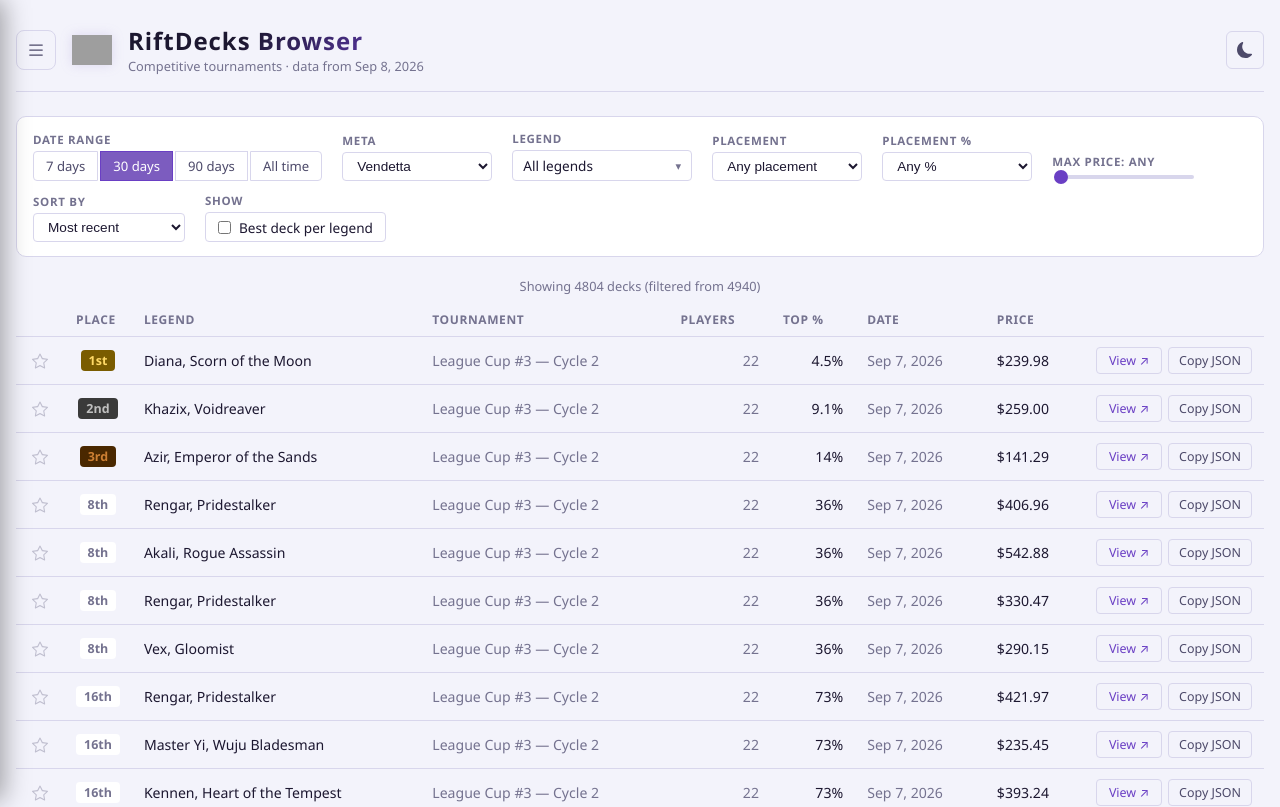
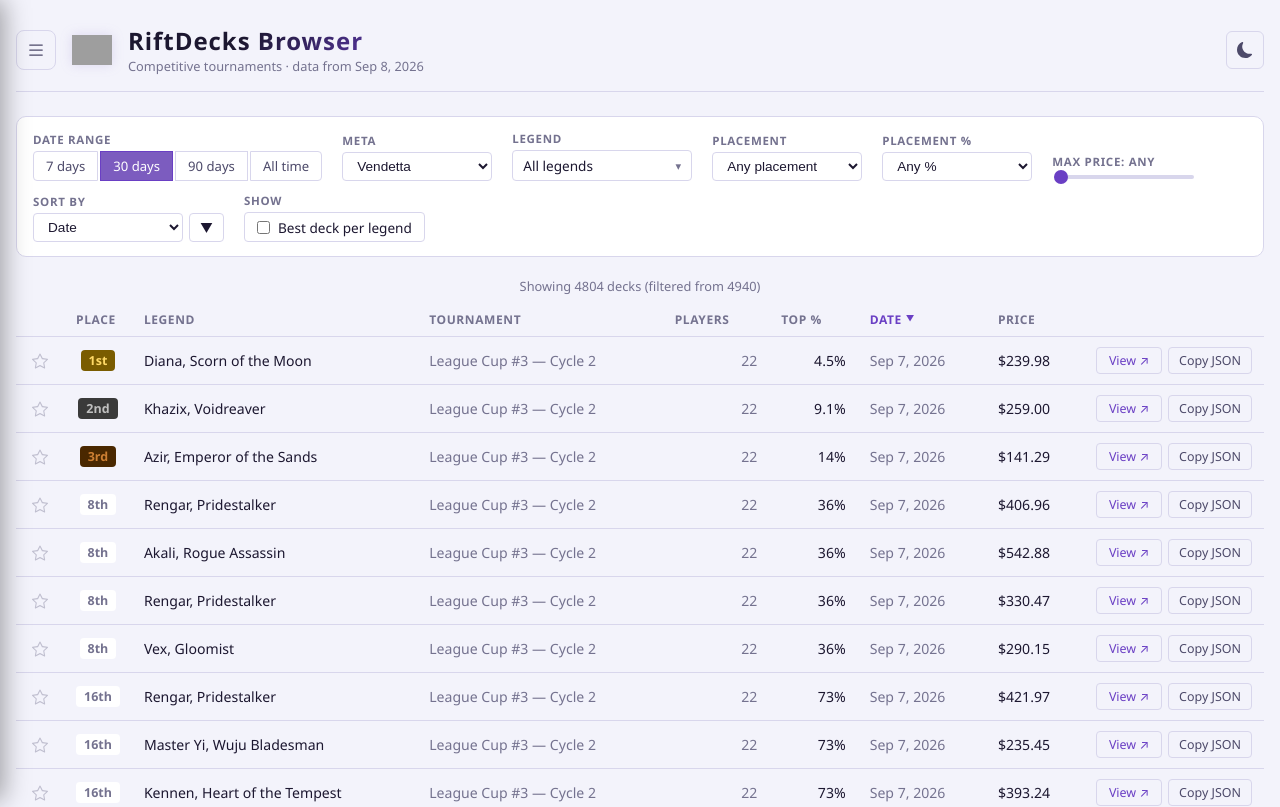
Before and after one commit to rraygoza99/riftdecks-browser, a React (Vite) app: page / in a window 1280 px wide. Shown: the top 807 px of the page. Built offline with nearby package versions, Linux system fonts and the light colour scheme; grey boxes are pictures that could not be loaded.

Commit message:
Adding sorting per column

```diff
--- a/src/App.jsx
+++ b/src/App.jsx
@@ -24,6 +24,39 @@ import useTheme from './hooks/useTheme'
 import { placePercent } from './tournamentUtils'
 
 const RELEVANCE_LABELS = { 0: 'All Events', 1: 'Local / Casual', 2: 'Competitive' }
+
+// Direction a column defaults to the first time it's chosen as the sort key.
+const SORT_DEFAULT_DIR = {
+  date: 'desc',
+  legend: 'asc',
+  tournament: 'asc',
+  players: 'desc',
+  placement: 'asc',
+  placePct: 'asc',
+  price: 'asc',
+}
+
+// Ascending "natural" comparison for a given sort field. Unknowns sort last.
+function compareBySort(field, a, b) {
+  switch (field) {
+    case 'legend':
+      return (a.legendName || '').localeCompare(b.legendName || '')
+    case 'tournament':
+      return (a.tournamentName || '').localeCompare(b.tournamentName || '')
+    case 'players':
+      return (a.totalPlayers ?? Infinity) - (b.totalPlayers ?? Infinity)
+    case 'placement':
+      return (a.standing ?? Infinity) - (b.standing ?? Infinity)
+    case 'placePct':
+      return (placePercent(a) ?? Infinity) - (placePercent(b) ?? Infinity)
+    case 'price':
+      return (a.price ?? Infinity) - (b.price ?? Infinity)
+    case 'date':
+    default:
+      return (a.tournamentDate?.getTime() ?? 0) - (b.tournamentDate?.getTime() ?? 0)
+  }
+}
+
 
 const DATE_RANGES = { '7d': 7, '30d': 30, '90d': 90, all: null }
 
@@ -170,6 +203,7 @@ export default function App() {
     maxPrice: 0,
     bestPerLegend: false,
     sortBy: 'date',
+    sortDir: 'desc',
   })
 
   const [pageSize, setPageSize] = useState(20)
@@ -299,26 +333,13 @@ export default function App() {
       result = [...best.values()]
     }
 
-    if (filters.sortBy === 'date') {
-      result.sort((a, b) => {
-        const dt = (b.tournamentDate?.getTime() ?? 0) - (a.tournamentDate?.getTime() ?? 0)
-        return dt !== 0 ? dt : a.standing - b.standing
-      })
-    } else if (filters.sortBy === 'placement') {
-      result.sort((a, b) => {
-        if (a.standing !== b.standing) return a.standing - b.standing
-        return (b.tournamentDate?.getTime() ?? 0) - (a.tournamentDate?.getTime() ?? 0)
-      })
-    } else if (filters.sortBy === 'placePct') {
-      result.sort((a, b) => {
-        const pa = placePercent(a) ?? Infinity
-        const pb = placePercent(b) ?? Infinity
-        if (pa !== pb) return pa - pb
-        return (b.tournamentDate?.getTime() ?? 0) - (a.tournamentDate?.getTime() ?? 0)
-      })
-    } else if (filters.sortBy === 'price') {
-      result.sort((a, b) => (a.price ?? Infinity) - (b.price ?? Infinity))
-    }
+    const dir = filters.sortDir === 'asc' ? 1 : -1
+    result.sort((a, b) => {
+      const c = compareBySort(filters.sortBy, a, b)
+      if (c !== 0) return dir * c
+      // Tie-break: most recent first.
+      return (b.tournamentDate?.getTime() ?? 0) - (a.tournamentDate?.getTime() ?? 0)
+    })
 
     // When specific legends are selected via the multiselect, cluster the decks
     // by legend so the list reads as grouped sections. Array.sort is stable, so
@@ -343,6 +364,20 @@ export default function App() {
 
   const handleFilterChange = (key, value) => {
     setFilters((prev) => ({ ...prev, [key]: value }))
+  }
+
+  // Pick a sort column; clicking the active column flips its direction.
+  const handleSort = (field) => {
+    setFilters((prev) => ({
+      ...prev,
+      sortBy: field,
+      sortDir:
+        prev.sortBy === field
+          ? prev.sortDir === 'asc'
+            ? 'desc'
+            : 'asc'
+          : SORT_DEFAULT_DIR[field] ?? 'asc',
+    }))
   }
 
   const scrapedAtStr = scrapedAt
@@ -532,6 +567,9 @@ export default function App() {
                 groupByLegend={filters.legends.length > 0}
                 isFavourite={isFavourite}
                 onToggleFavourite={toggleFavourite}
+                sortBy={filters.sortBy}
+                sortDir={filters.sortDir}
+                onSort={handleSort}
               />
 
               {filteredDecks.length > 0 && (
--- a/src/components/DeckGrid.css
+++ b/src/components/DeckGrid.css
@@ -50,6 +50,35 @@
   letter-spacing: 0.05em;
   border-bottom: 1px solid var(--border);
   white-space: nowrap;
+}
+
+/* Sortable column header button inherits the cell's colour/alignment. */
+.deck-sort-btn {
+  display: inline-flex;
+  align-items: center;
+  gap: 4px;
+  background: none;
+  border: none;
+  padding: 0;
+  margin: 0;
+  cursor: pointer;
+  color: inherit;
+  font: inherit;
+  letter-spacing: inherit;
+  text-transform: inherit;
+}
+
+.deck-sort-btn:hover {
+  color: var(--text-primary);
+}
+
+.deck-sort-btn--active {
+  color: var(--accent-bright, #7eb8f7);
+}
+
+.deck-sort-arrow {
+  font-size: 0.7em;
+  line-height: 1;
 }
 
 .deck-row {
--- a/src/components/DeckGrid.jsx
+++ b/src/components/DeckGrid.jsx
@@ -3,6 +3,25 @@ import { placePercent, formatPlacePercent } from '../tournamentUtils'
 import './DeckGrid.css'
 
 const STANDING_COLORS = { 1: 'gold', 2: 'silver', 3: 'bronze' }
+
+// Clickable column header: sets its field as the sort key, toggling direction
+// when already active. Shows an arrow for the active column.
+function SortHeader({ className, field, label, title, sortBy, sortDir, onSort }) {
+  const active = sortBy === field
+  const arrow = active ? (sortDir === 'asc' ? '▲' : '▼') : ''
+  return (
+    <th className={className} title={title} aria-sort={active ? (sortDir === 'asc' ? 'ascending' : 'descending') : 'none'}>
+      <button
+        type="button"
+        className={`deck-sort-btn${active ? ' deck-sort-btn--active' : ''}`}
+        onClick={() => onSort?.(field)}
+      >
+        {label}
+        <span className="deck-sort-arrow">{arrow}</span>
+      </button>
+    </th>
+  )
+}
 
 function standingLabel(n) {
   if (n === 1) return '1st'
@@ -70,7 +89,15 @@ function StarIcon({ filled, onClick, title }) {
   )
 }
 
-export default function DeckGrid({ decks, isFavourite, onToggleFavourite, groupByLegend = false }) {
+export default function DeckGrid({
+  decks,
+  isFavourite,
+  onToggleFavourite,
+  groupByLegend = false,
+  sortBy,
+  sortDir,
+  onSort,
+}) {
   const [copiedId, setCopiedId] = useState(null)
   if (!decks.length) return null
 
@@ -162,13 +189,13 @@ export default function DeckGrid({ decks, isFavourite, onToggleFavourite, groupB
         <thead>
           <tr>
             <th className="col-fav"></th>
-            <th className="col-standing">Place</th>
-            <th className="col-legend">Legend</th>
-            <th className="col-tournament">Tournament</th>
-            <th className="col-players">Players</th>
-            <th className="col-placepct" title="Placement as a percentile of the field">Top %</th>
-            <th className="col-date">Date</th>
-            <th className="col-price">Price</th>
+            <SortHeader className="col-standing" field="placement" label="Place" sortBy={sortBy} sortDir={sortDir} onSort={onSort} />
+            <SortHeader className="col-legend" field="legend" label="Legend" sortBy={sortBy} sortDir={sortDir} onSort={onSort} />
+            <SortHeader className="col-tournament" field="tournament" label="Tournament" sortBy={sortBy} sortDir={sortDir} onSort={onSort} />
+            <SortHeader className="col-players" field="players" label="Players" sortBy={sortBy} sortDir={sortDir} onSort={onSort} />
+            <SortHeader className="col-placepct" field="placePct" label="Top %" title="Placement as a percentile of the field" sortBy={sortBy} sortDir={sortDir} onSort={onSort} />
+            <SortHeader className="col-date" field="date" label="Date" sortBy={sortBy} sortDir={sortDir} onSort={onSort} />
+            <SortHeader className="col-price" field="price" label="Price" sortBy={sortBy} sortDir={sortDir} onSort={onSort} />
             <th className="col-link"></th>
           </tr>
         </thead>
--- a/src/components/FilterBar.css
+++ b/src/components/FilterBar.css
@@ -82,6 +82,28 @@
   background: var(--bg-secondary);
 }
 
+.filter-sort-row {
+  display: flex;
+  gap: 6px;
+  align-items: stretch;
+}
+
+.filter-sort-dir {
+  background: var(--bg-card);
+  border: 1px solid var(--border);
+  color: var(--text-primary);
+  border-radius: 4px;
+  padding: 0 10px;
+  font-size: 0.8rem;
+  cursor: pointer;
+  transition: border-color 0.15s, color 0.15s;
+}
+
+.filter-sort-dir:hover {
+  border-color: var(--accent);
+  color: var(--accent-bright, #7eb8f7);
+}
+
 .filter-hint {
   font-size: 0.7rem;
   color: var(--text-muted);
--- a/src/components/FilterBar.jsx
+++ b/src/components/FilterBar.jsx
@@ -27,10 +27,13 @@ const PLACE_PCT_OPTIONS = [
 ]
 
 const SORT_OPTIONS = [
-  { value: 'date', label: 'Most recent' },
-  { value: 'placement', label: 'Best placement' },
-  { value: 'placePct', label: 'Best placement %' },
-  { value: 'price', label: 'Lowest price' },
+  { value: 'date', label: 'Date' },
+  { value: 'legend', label: 'Legend' },
+  { value: 'tournament', label: 'Tournament' },
+  { value: 'players', label: 'Players' },
+  { value: 'placement', label: 'Placement' },
+  { value: 'placePct', label: 'Placement %' },
+  { value: 'price', label: 'Price' },
 ]
 
 export default function FilterBar({
@@ -153,6 +156,7 @@ export default function FilterBar({
         <label className="filter-label" htmlFor="sort-select">
           Sort by
         </label>
+        <div className="filter-sort-row">
           <select
             id="sort-select"
             className="filter-select"
@@ -165,6 +169,16 @@ export default function FilterBar({
               </option>
             ))}
           </select>
+          <button
+            type="button"
+            className="filter-sort-dir"
+            title={filters.sortDir === 'asc' ? 'Ascending' : 'Descending'}
+            aria-label={filters.sortDir === 'asc' ? 'Ascending' : 'Descending'}
+            onClick={() => onFilterChange('sortDir', filters.sortDir === 'asc' ? 'desc' : 'asc')}
+          >
+            {filters.sortDir === 'asc' ? '▲' : '▼'}
+          </button>
+        </div>
       </div>
 
       {/* Best per legend */}
```
Also changed, not shown: 2 other files (tests, documents, lock files or other folders). Lines whose indentation alone changed are shown as unchanged.
